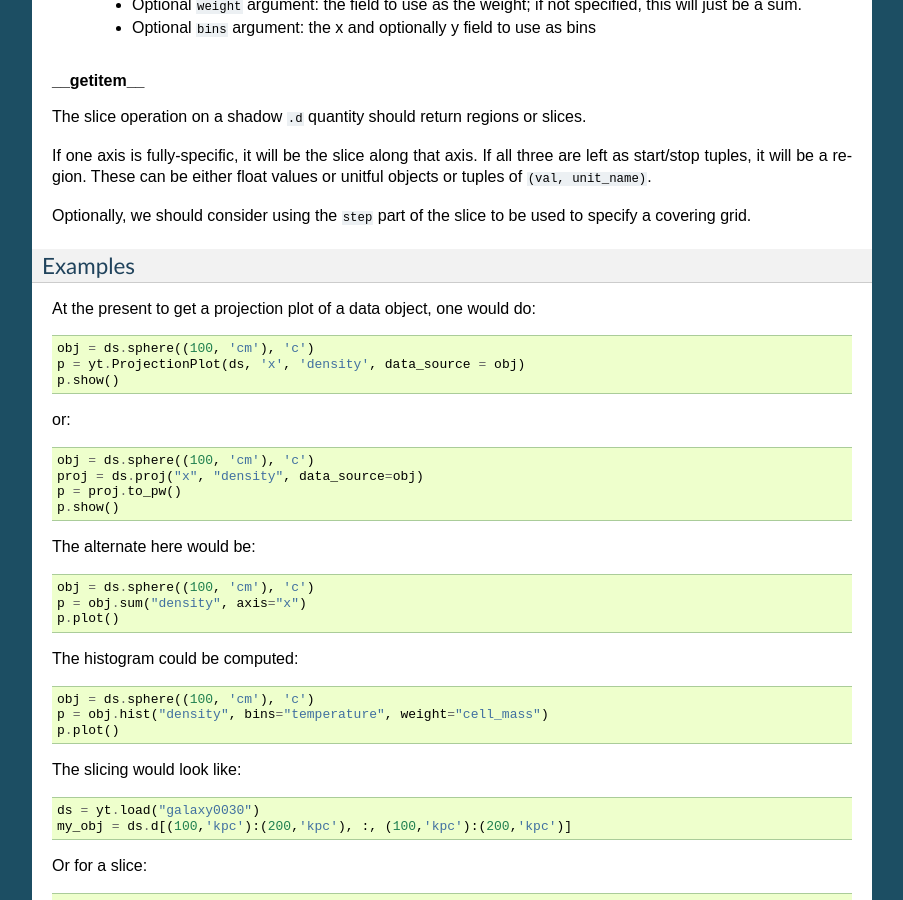
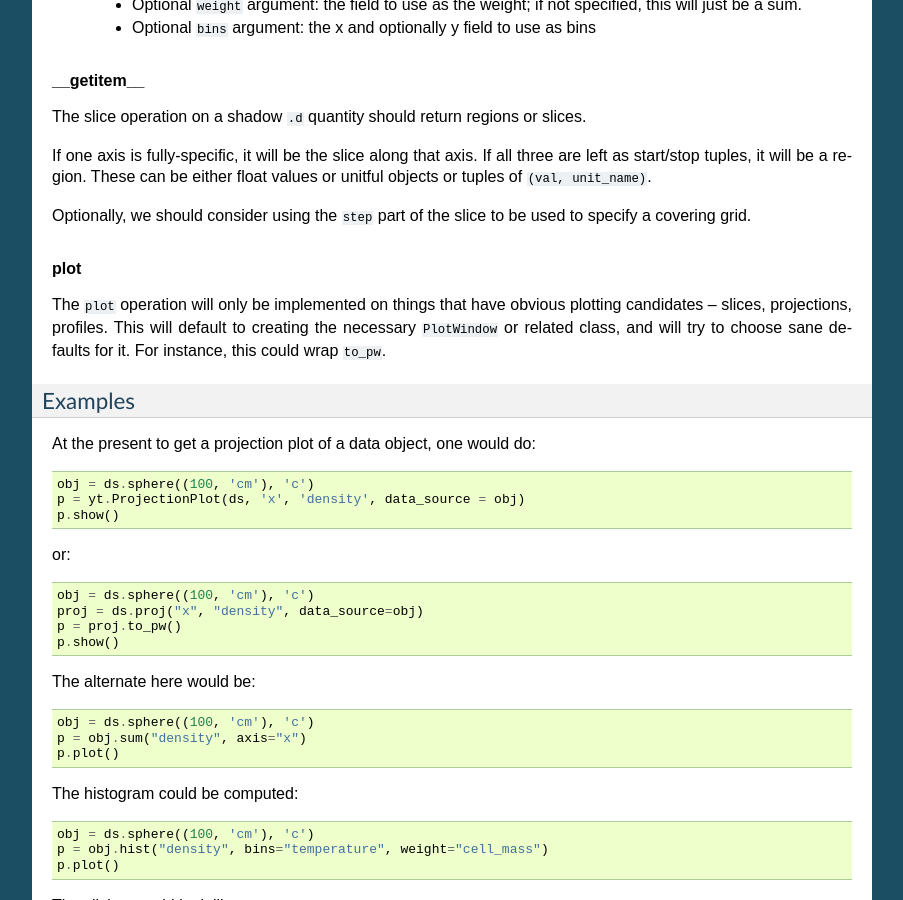
Before and after one commit to yt-project/ytep, a Sphinx documentation site: the page built from source/YTEPs/YTEP-0026.rst, in a window 1280 px wide and 900 px high, scrolled down 2724 px. Shown: the whole window, without its empty margins (198-1101 px from the left). Built offline with Sphinx 7.4.7, drawn with Linux system fonts in a browser that asks for light colours; formulas are drawn with MathJax 3.

Commit message:
Add a note about plot.

```diff
--- a/source/YTEPs/YTEP-0026.rst
+++ b/source/YTEPs/YTEP-0026.rst
@@ -164,6 +164,13 @@ float values or unitful objects or tuples of ``(val, unit_name)``.
 Optionally, we should consider using the ``step`` part of the slice to be used
 to specify a covering grid.
 
+.. rubric:: plot
+
+The ``plot`` operation will only be implemented on things that have obvious
+plotting candidates -- slices, projections, profiles.  This will default to
+creating the necessary ``PlotWindow`` or related class, and will try to choose
+sane defaults for it.  For instance, this could wrap ``to_pw``.
+
 Examples
 ++++++++
 
```
